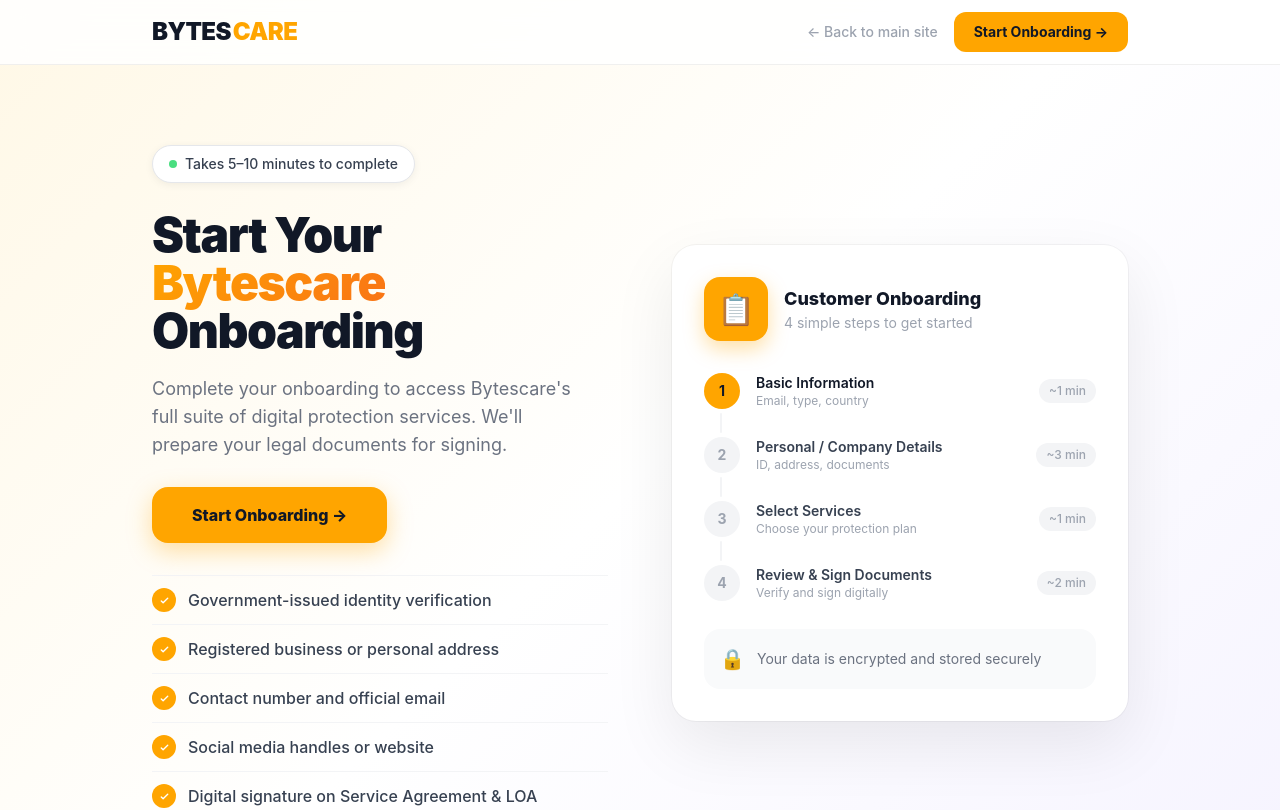
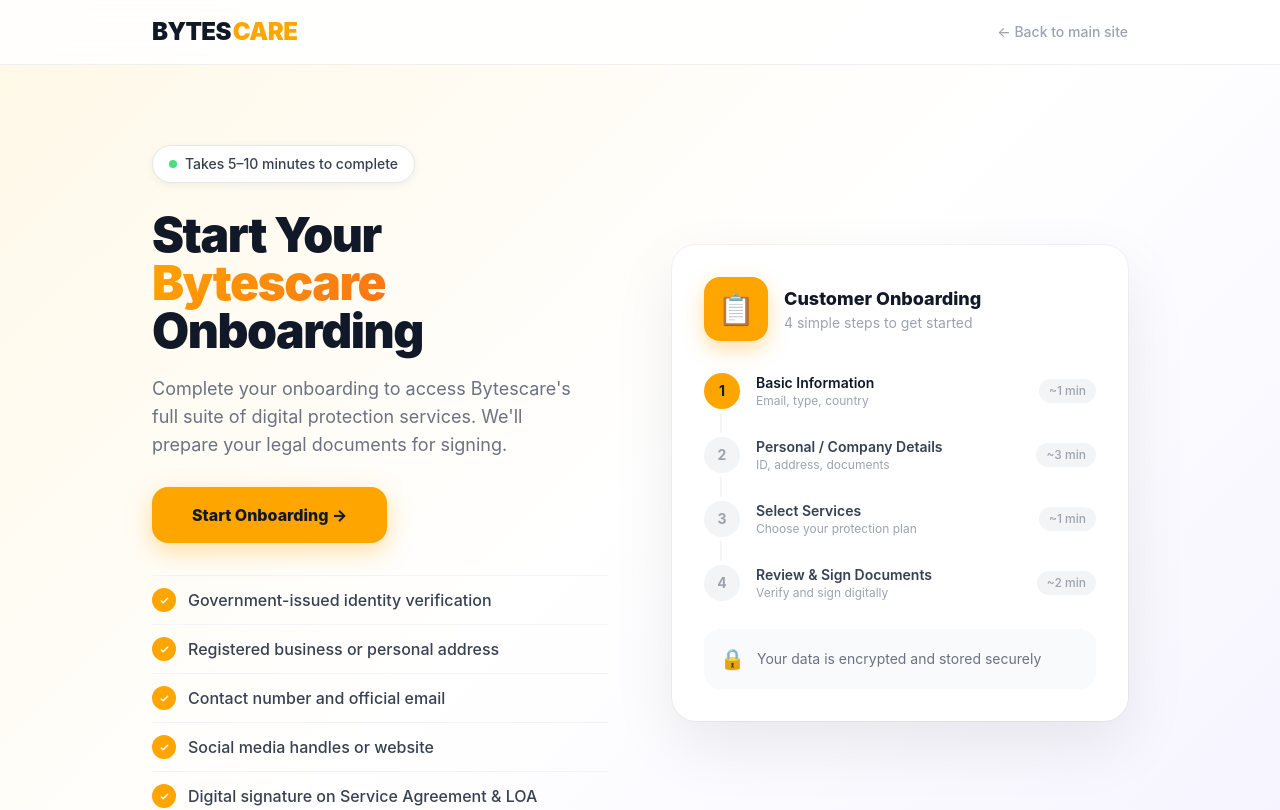
Before and after one commit to itspchoudhary22-bot/self-onboarding, a Next.js app: page / in a window 1280 px wide. Shown: the top 810 px of the page. Built offline with nearby package versions, Linux system fonts and the light colour scheme.

Commit message:
Remove duplicate Start Onboarding button from nav
Keep only the single button in the hero body (above checklist).

https://claude.ai/code/session_015AnU9vhisTz4L1mXWEeaiY

```diff
--- a/app/page.tsx
+++ b/app/page.tsx
@@ -25,18 +25,11 @@ export default function HomePage() {
             <span style={{ color: "#111827" }}>BYTES</span>
             <span style={{ color: "#FFA500" }}>CARE</span>
           </div>
-          <div className="flex items-center gap-4">
-            <a href="https://bytescare.com" target="_blank" rel="noopener noreferrer"
-              className="text-sm font-medium hidden sm:block transition-colors"
-              style={{ color: "#9ca3af" }}>
-              ← Back to main site
-            </a>
-            <Link href="/onboarding"
-              className="inline-flex items-center gap-1.5 px-5 py-2.5 rounded-xl font-bold text-sm transition-all hover:opacity-90 active:scale-95"
-              style={{ background: "#FFA500", color: "#111827" }}>
-              Start Onboarding →
-            </Link>
-          </div>
+          <a href="https://bytescare.com" target="_blank" rel="noopener noreferrer"
+            className="text-sm font-medium hidden sm:block transition-colors"
+            style={{ color: "#9ca3af" }}>
+            ← Back to main site
+          </a>
         </div>
       </nav>
 
```
